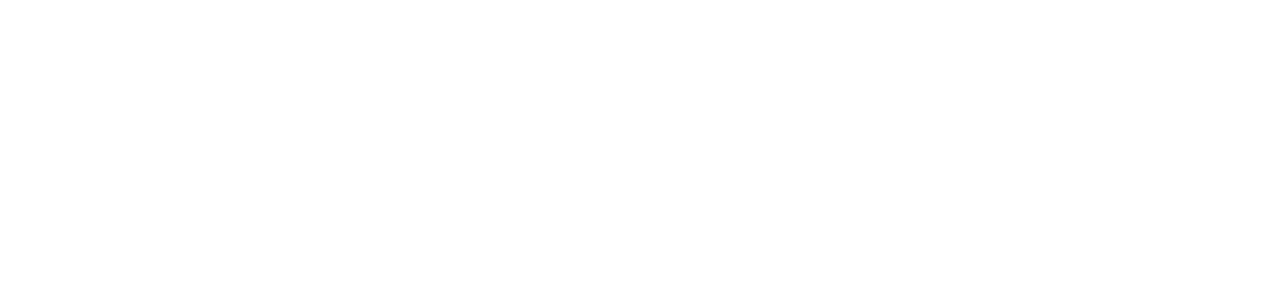
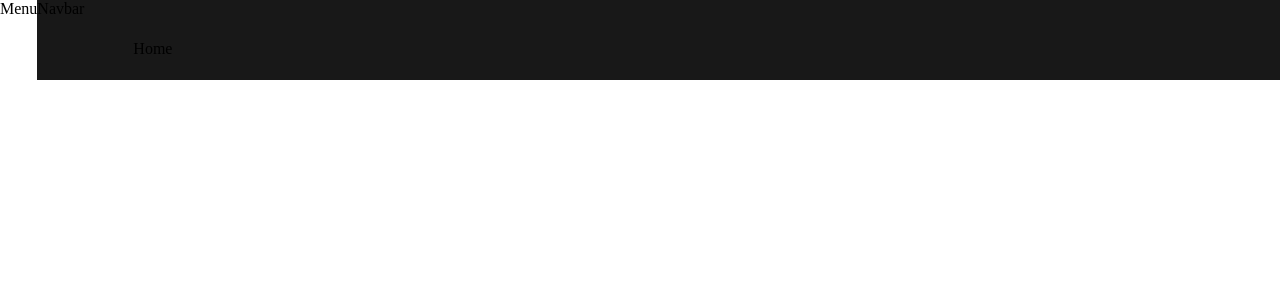
Before and after one commit to BVBFD/LeoTube, a React (Create React App) app in the folder client/: page / in a window 1280 px wide. Before the commit this address had no page. Shown: the top 300 px of the page. Built offline with nearby package versions, Linux system fonts and the light colour scheme; the HTML template or start-up script is replaced by a standard one.

Commit message:
code app.tsx

```diff
--- a/client/src/App.tsx
+++ b/client/src/App.tsx
@@ -3,6 +3,12 @@ import { BrowserRouter, Route, Routes } from 'react-router-dom';
 import styled, { ThemeProvider } from 'styled-components';
 import { darkTheme, lightTheme } from './utils/Theme';
 import './App.css';
+import Menu from './components/Menu';
+import Navbar from './components/Navbar';
+import Home from './pages/Home';
+import Search from './pages/Search';
+import SignIn from './pages/SignIn';
+import Video from './pages/Video';
 
 const Container = styled.div`
   display: flex;
@@ -18,15 +24,30 @@ const Wrapper = styled.div`
 `;
 
 function App() {
-  const [darkMode, setDarkMode] = useState(true);
+  const [darkMode, setDarkMode] = useState<boolean>(true);
 
   return (
     <ThemeProvider theme={darkMode ? darkTheme : lightTheme}>
       <Container>
         <BrowserRouter>
-          <Routes>
-            <Route />
-          </Routes>
+          <Menu />
+          <Main>
+            <Navbar />
+            <Wrapper>
+              <Routes>
+                <Route path='/'>
+                  <Route index element={<Home />} />
+                  <Route path='trends' element={<Home />} />
+                  <Route path='subscriptions' element={<Home />} />
+                  <Route path='search' element={<Search />} />
+                  <Route path='signin' element={<SignIn />} />
+                  <Route path='video'>
+                    <Route path=':id' element={<Video />} />
+                  </Route>
+                </Route>
+              </Routes>
+            </Wrapper>
+          </Main>
         </BrowserRouter>
       </Container>
     </ThemeProvider>
--- /dev/null
+++ b/client/src/components/Navbar.tsx
@@ -0,0 +1,11 @@
+import React from 'react';
+
+const Navbar = () => {
+  return (
+    <div>
+      <span>Navbar</span>
+    </div>
+  );
+};
+
+export default Navbar;
```
Also changed, not shown: client/src/components/Card.tsx (added, +11 -0 lines), client/src/components/Comment.tsx (added, +11 -0 lines), client/src/components/Comments.tsx (added, +11 -0 lines), client/src/components/Recommendation.tsx (added, +11 -0 lines), client/src/components/Upload.tsx (added, +11 -0 lines).
